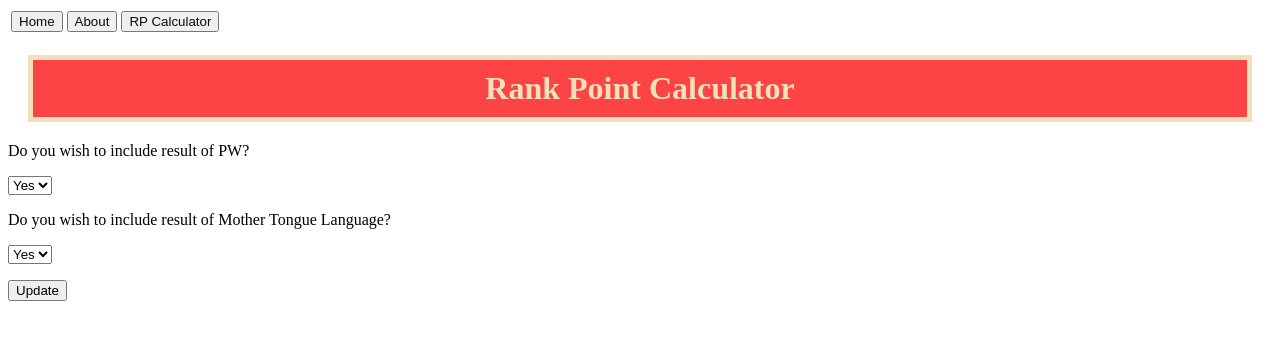
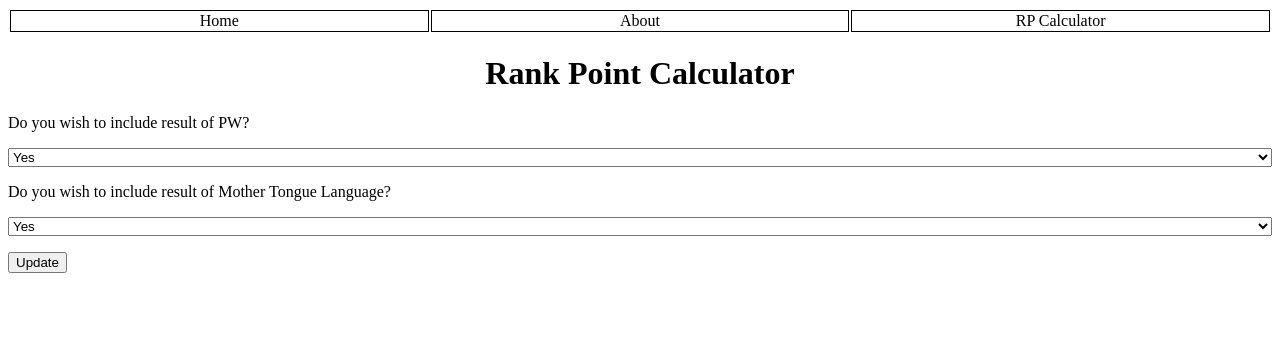
Before and after one commit to frostfire-zp/flask_tutorial, a Flask app: page /rp_calc/ in a window 1280 px wide. Shown: the top 340 px of the page. Run offline with Flask 2, Linux system fonts and the light colour scheme.

Commit message:
updated style

```diff
--- a/app.py
+++ b/app.py
@@ -1,9 +1,5 @@
 from flask import Flask, render_template, url_for, redirect, request
 app = Flask(__name__)
-
-
-def calculate_rp(result):
-    pass
 
 
 @app.route('/')
--- a/static/css/style_sheet.css
+++ b/static/css/style_sheet.css
@@ -1,19 +1,43 @@
-:root {
-	--my-color-1: #0b0c10;
-	--my-color-2: #efe2ba;
-	--my-color-3: #fc4445;
-	--my-color-4: #3feee6;
-}
 h1 {
-	border: 5px solid var(--my-color-2);
-	background-color: var(--my-color-3);
-	padding: 10px;
-	margin: 20px;
 	text-align: center;
-	color: var(--my-color-2);
 }
 
-.nav-button {
-	color: #0b0c10;
-	enable-background: 0%;
+a {
+	text-decoration: none;
 }
+
+/* unvisited link */
+a:link {
+	color: black;
+}
+
+/* visited link */
+a:visited {
+	color: black;
+}
+
+/* mouse over link */
+a:hover {
+	color: red;
+}
+
+/* selected link */
+a:active {
+	color: red;
+}
+
+#nav td {
+	width: 120px;
+	border: 1px solid black;
+	text-align: center;
+}
+
+table {
+	width: 100%;
+	align-content: center;
+}
+
+select {
+	width: 100%;
+	align: center;
+}
--- a/templates/base.html
+++ b/templates/base.html
@@ -14,17 +14,17 @@
         <tr>
             <td>
                 <a href="{{url_for('index')}}">
-                    <input type="button" class="nav-button" value="Home">
+                    Home
                 </a>
             </td>
             <td>
                 <a href="{{url_for('about')}}">
-                    <input type="button" class="nav-button" value="About">
+                    About
                 </a>
             </td>
             <td>
                 <a href="{{url_for('rp_calc')}}">
-                    <input type="button" class="nav-button" value="RP Calculator">
+                    RP Calculator
                 </a>
             </td>
         </tr>
--- a/templates/rp_calc.html
+++ b/templates/rp_calc.html
@@ -31,6 +31,14 @@
 {% else %}
 <form action="{{url_for('rp_display')}}" method="POST">
     <table>
+        <tr>
+            <th align="left">
+                Subject
+            </th>
+            <th align="left">
+                Grade
+            </th>
+        </tr>
         {% for i in range(no_of_subj) %}
         <tr>
             <td>
@@ -50,7 +58,9 @@
         </tr>
         {% endfor %}
     </table>
+    <br>
     <input type="submit" value="Calculate!">
+
 </form>
 {% endif %}
 
```
Also changed, not shown: templates/rp_display.html (+5 -5 lines).
